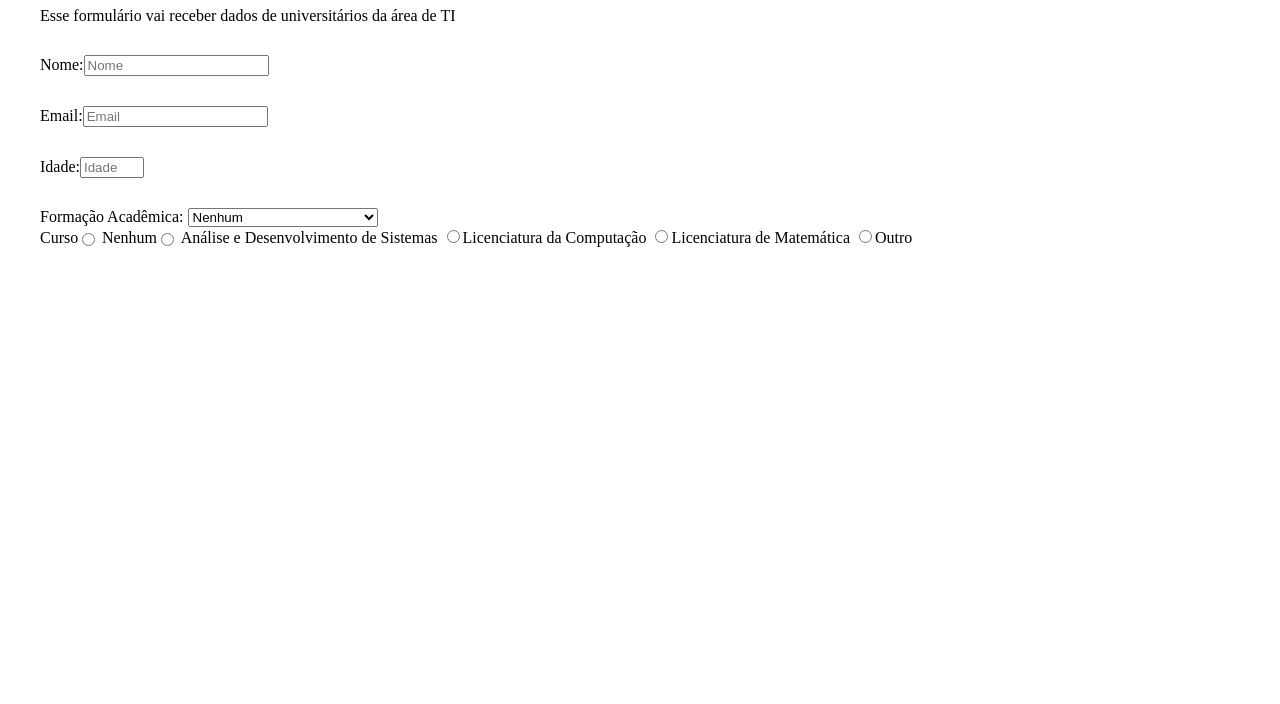
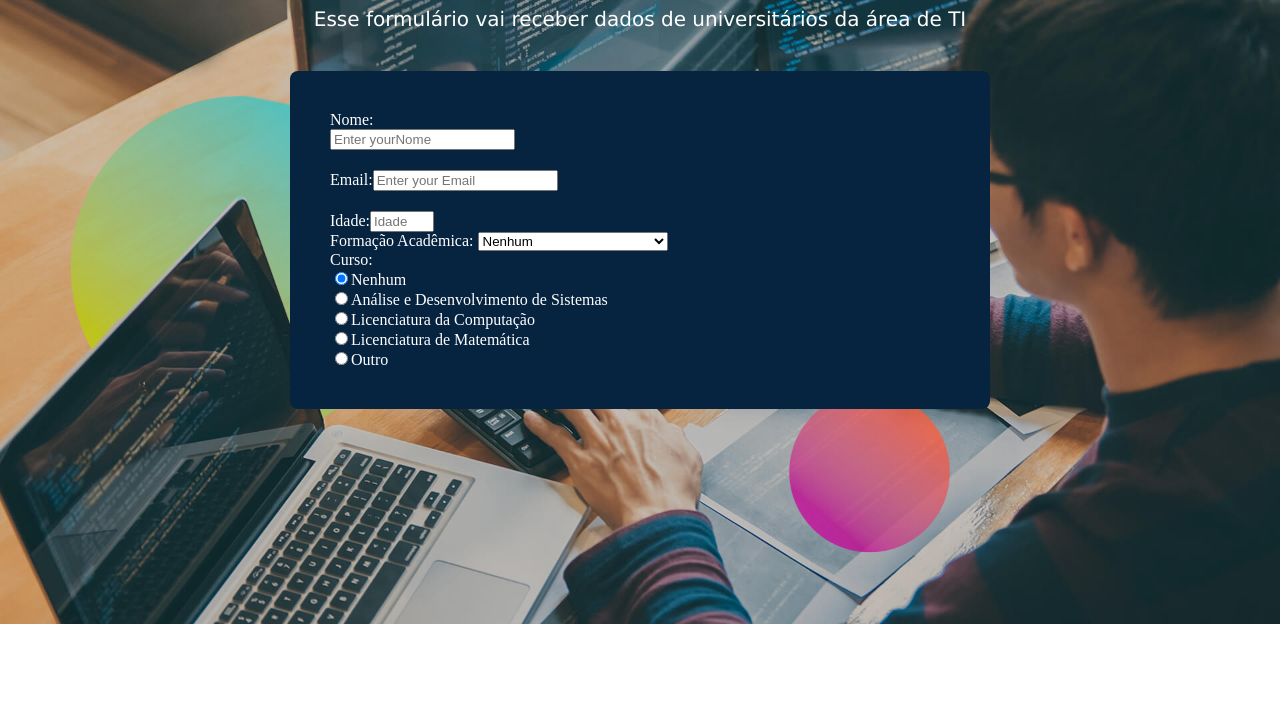
Before and after one commit to micaelrosario/FormularioDePesquisa, a plain HTML site: page index.html in a window 1280 px wide. Shown: the part 96-800 px from the top of the page. Drawn offline with Linux system fonts and the light colour scheme.

Commit message:
imagem de fundo e alguns ajustes

```diff
--- a/index.html
+++ b/index.html
@@ -8,12 +8,13 @@
     <link rel="stylesheet" href="styles.css">
   </head>
   <!--Corpo-->
-  <body>
-    <h1 id="title">Formulário de Pesquisa em Tecnologia</h1>
-    <p id="description">Esse formulário vai receber dados de universitários da área de TI </p>
+  <body class="fundo">
+    <h1 id="title" class="branco">Formulário de Pesquisa em Tecnologia</h1>
+    <p id="description" class="branco">Esse formulário vai receber dados de universitários da área de TI </p>
     <form id="survey-form">
-        <label id="name-label">Nome:<input id="name" type="text" placeholder="Nome"></label>
-        <label id="email-label">Email:<input id="email" type="email" placeholder="Email"></label>
+        <div class="">
+            <label id="name-label" class="align">Nome:<input id="name" class="align" type="text" placeholder="Enter yourNome"></label>
+            <label id="email-label" class="align">Email:<input id="email" type="email" placeholder="Enter your Email"></label>
             <label id="number-label">Idade:<input id="number" type="number" min="12" max="100" placeholder="Idade"></label>
             <label id="formacao" for="formacao">Formação Acadêmica:
                 <select name="cursos" id="dropdown">
@@ -30,13 +31,14 @@
                     <option value="">Doutorado Imcompleto</option>
                 </select>
             </label>
-        <label id="cursos" > Curso
-            <label for="none"></label><input class="inline" type="radio">Nenhum
-            <label for="ads"></label><input class="inline" type="radio">Análise e Desenvolvimento de Sistemas
+            <label id="cursos" > Curso:
+                <label for="none"></label><input  type="radio" checked>Nenhum
+                <label for="ads"></label><input  type="radio">Análise e Desenvolvimento de Sistemas
                 <label for="comput"></label><input type="radio">Licenciatura da Computação
                 <label for="matemat"></label><input type="radio">Licenciatura de Matemática
                 <label for="other"></label><input type="radio">Outro
             </label>
+        </div>
     </form>
   </body>
 </html>
--- a/styles.css
+++ b/styles.css
@@ -1,21 +1,54 @@
 h1{
     font-family: Verdana, Geneva, Tahoma, sans-serif;
     font-size: 35px;
+}
+p{
+    font: 20px verdana;
     text-align: center;
 }
 
-#name-label, #email-label, #number-label, #formacao{
+.align{
     display: block;
-    margin-top: 30px;
+
 }
 body{
     margin: 40px;
 
 }
 
+#survey-form{
+    /*border: 3px solid #d9e0e8;*/
+    background-color: #062340 ;
+    margin-left:250px;
+    margin-right:250px;
+    color: white;
+    padding: 40px;
+    border-radius: 8px;
+    margin-top: 40px;
+}
 
 .inline{
     width: unset;
     margin: 0 0.5em 0 0;
     vertical-align: middle;
 }
+
+.fundo{
+    background-size: cover;
+    background-position: inherit;
+    background-repeat: no-repeat;
+    background-image: url(imagem/fundo.jpg);
+}
+
+.branco{
+    color: white;
+    text-align: center;
+}
+.align{
+    margin-bottom: 20px;
+
+
+}
+label{
+    display: block;
+}
```
Also changed, not shown: imagem/fundo.jpg (added). Lines whose indentation alone changed are shown as unchanged.
